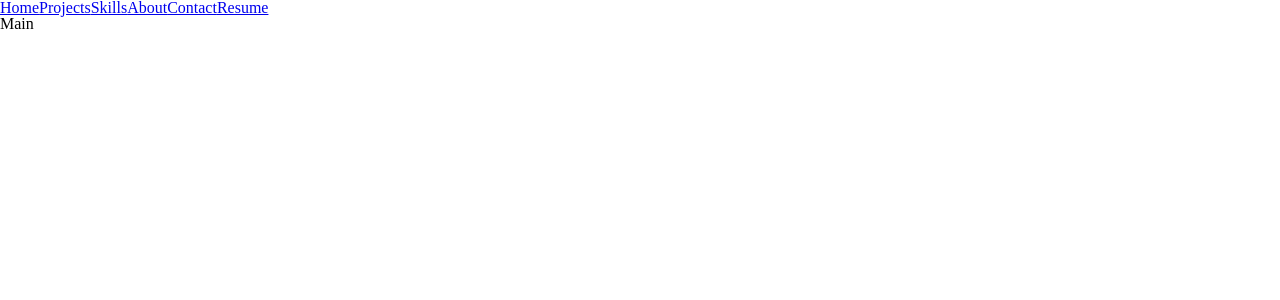
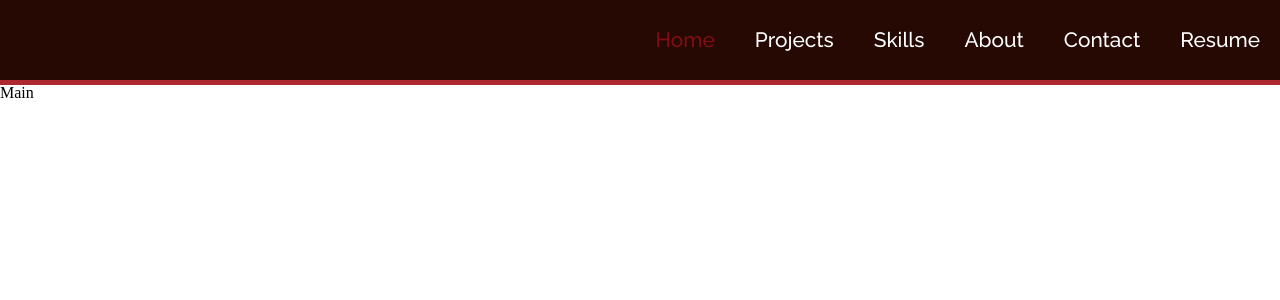
Before and after one commit to anthony2698/portfolio, a React (Create React App) app in the folder app/: page / in a window 1280 px wide. Shown: the top 300 px of the page. Built offline with nearby package versions, Linux system fonts and the light colour scheme.

Commit message:
Working on mobile nav.

```diff
--- a/app/package.json
+++ b/app/package.json
@@ -10,6 +10,7 @@
     "react": "^16.13.1",
     "react-bootstrap": "^1.0.0",
     "react-dom": "^16.13.1",
+    "react-motion": "^0.5.2",
     "react-responsive": "^8.0.3",
     "react-router-dom": "^5.2.0",
     "react-scripts": "3.4.1",
--- a/app/public/index.html
+++ b/app/public/index.html
@@ -2,12 +2,13 @@
 <html lang="en">
   <head>
     <meta charset="utf-8" />
-    <link rel="icon" href="%PUBLIC_URL%/favicon.ico" />
+    <!-- <link rel="icon" href="%PUBLIC_URL%/favicon.ico" /> -->
+    <link href="https://fonts.googleapis.com/css2?family=Raleway:wght@500&display=swap" rel="stylesheet">
     <meta name="viewport" content="width=device-width, initial-scale=1" />
     <meta name="theme-color" content="#000000" />
     <meta
-      name="description"
-      content="Web site created using create-react-app"
+      name="Anthony Carrillo"
+      content="Software Developer"
     />
     <link rel="apple-touch-icon" href="%PUBLIC_URL%/logo192.png" />
     <!--
@@ -24,7 +25,7 @@
       work correctly both with client-side routing and a non-root public URL.
       Learn how to configure a non-root public URL by running `npm run build`.
     -->
-    <title>React App</title>
+    <title>Anthony Carrillo - Software Developer</title>
   </head>
   <body>
     <noscript>You need to enable JavaScript to run this app.</noscript>
--- a/app/src/components/Header.js
+++ b/app/src/components/Header.js
@@ -6,7 +6,7 @@ import { useMediaQuery } from 'react-responsive';
 import { useHistory } from 'react-router-dom';
 
 const Header = () => {
-    const[ selection, setSelection ] = useState(0);
+    const[selection, setSelection] = useState(0);
     const history = useHistory();
 
     const handleClick = e => {
--- a/app/src/components/NavBar/DesktopNav.js
+++ b/app/src/components/NavBar/DesktopNav.js
@@ -3,8 +3,8 @@ import { HeaderContainer, StyledLink } from '../../styles/GlobalStyles';
 
 const DesktopNav = ({ handleClick, selection }) => {
     return (
-        <div>
-            <HeaderContainer>
+        <HeaderContainer>
+            <img></img>
                 <nav>
                     <StyledLink
                         to='/'
@@ -15,7 +15,7 @@ const DesktopNav = ({ handleClick, selection }) => {
                         Home
                     </StyledLink>
                     <StyledLink
-                        to='/'
+                        to='/projects'
                         id={1}
                         onClick={handleClick}
                         selected={selection === 1}
@@ -23,7 +23,7 @@ const DesktopNav = ({ handleClick, selection }) => {
                         Projects
                     </StyledLink>
                     <StyledLink
-                        to='/'
+                        to='/skills'
                         id={2}
                         onClick={handleClick}
                         selected={selection === 2}
@@ -31,7 +31,7 @@ const DesktopNav = ({ handleClick, selection }) => {
                         Skills
                     </StyledLink>
                     <StyledLink
-                        to='/'
+                        to='/about'
                         id={3}
                         onClick={handleClick}
                         selected={selection === 3}
@@ -39,7 +39,7 @@ const DesktopNav = ({ handleClick, selection }) => {
                         About
                     </StyledLink>
                     <StyledLink
-                        to='/'
+                        to='/contact'
                         id={4}
                         onClick={handleClick}
                         selected={selection === 4}
@@ -47,7 +47,7 @@ const DesktopNav = ({ handleClick, selection }) => {
                         Contact
                     </StyledLink>
                     <StyledLink
-                        to='/'
+                        to='/resume'
                         id={5}
                         onClick={handleClick}
                         selected={selection === 5}
@@ -55,8 +55,7 @@ const DesktopNav = ({ handleClick, selection }) => {
                         Resume
                     </StyledLink>
                 </nav>
-            </HeaderContainer>
-        </div>
+        </HeaderContainer>
     );
 }
 
--- a/app/src/components/NavBar/MobileNav.js
+++ b/app/src/components/NavBar/MobileNav.js
@@ -1,6 +1,7 @@
 import React from 'react';
+import { Motion, spring } from 'react-motion';
 
-const MobileNav = () => {
+const MobileNav = ({ handleClick, selection }) => {
     return (
         <div>
            MobileNav
--- a/app/src/styles/GlobalStyles.js
+++ b/app/src/styles/GlobalStyles.js
@@ -5,9 +5,25 @@ import { Link } from 'react-router-dom'
 
 // Header Styles
 export const StyledLink = styled(Link)`
-
+    text-decoration: none;
+    color: ${props => props.selected ? theme.colors.red : theme.colors.white};
+    margin: ${props => props.mobile ? ' 20px 0' : '0 20px'};
+    font-size: 1.3rem;
+    font-family: ${theme.font};
+    text-align: center;
+    &:hover{
+        color: ${theme.colors.lightRed};
+        transition: color 1.2s ease-in;
+    };
 `;
 
 export const HeaderContainer = styled.header`
-
+    background-color: ${theme.colors.darkBlack};
+    border-bottom: 5px solid ${theme.colors.lightRed};
+    width: 100%;
+    display: flex;
+    justify-content: space-between;
+    height: ${props => props.expand ? '440px' : '80px'};
+    flex-direction: ${props => props.expand ? 'column' : 'row'};
+    align-items: ${props => props.expand ? 'flex-start' : 'center'};
 `;
--- a/app/src/styles/theme.js
+++ b/app/src/styles/theme.js
@@ -4,7 +4,8 @@ const theme = {
         darkBrown: '#38040E',
         brown: '#640D14',
         red: '#800E13',
-        lightRed: "#AD2831"
+        lightRed: '#AD2831',
+        white: '#FFFFFF'
     },
     fontSizes: {
         title: '3rem',
@@ -13,7 +14,7 @@ const theme = {
         tablet: '@media (max-width: 799px)',
         desktop: '@media (max-width: 800px'
     },
-    font: ''
+    font: 'Raleway, sans-serif'
 }
 
 export default theme;
```
Also changed, not shown: 1 other file (tests, documents, lock files or other folders).
